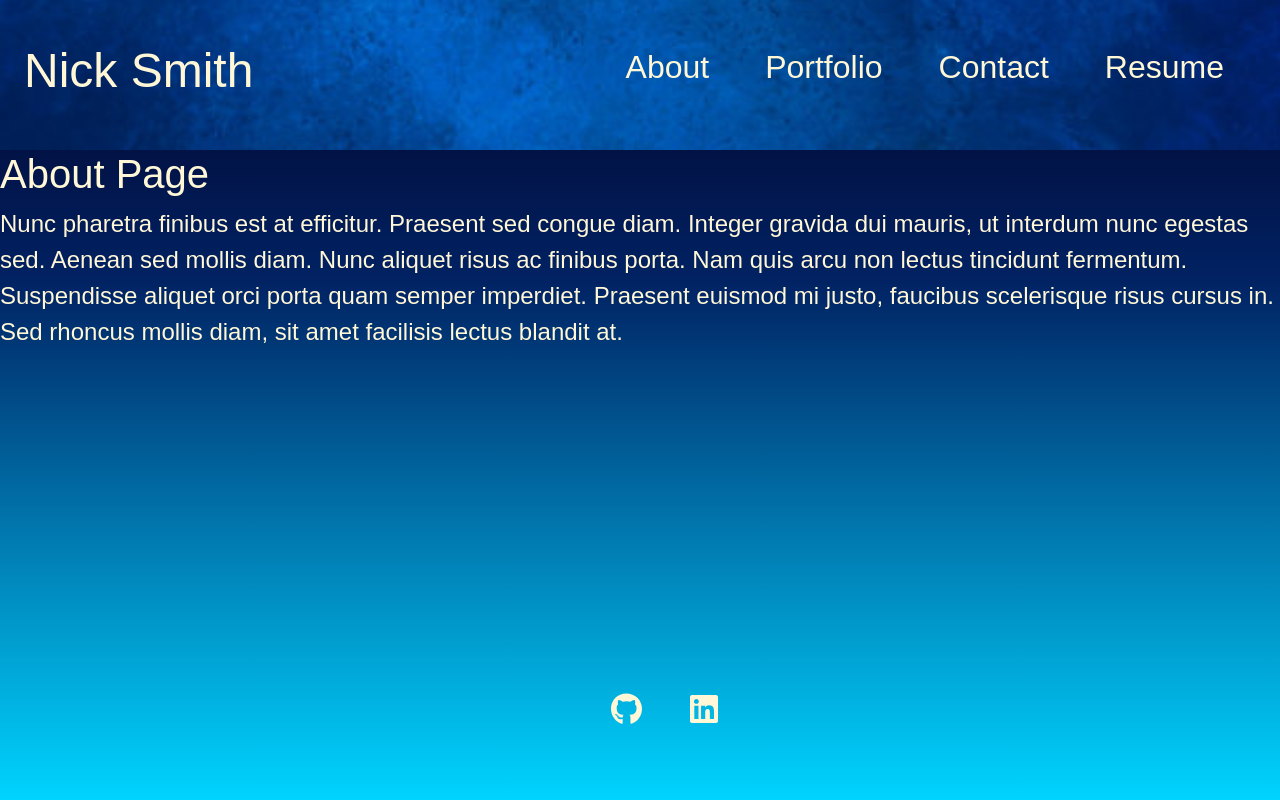
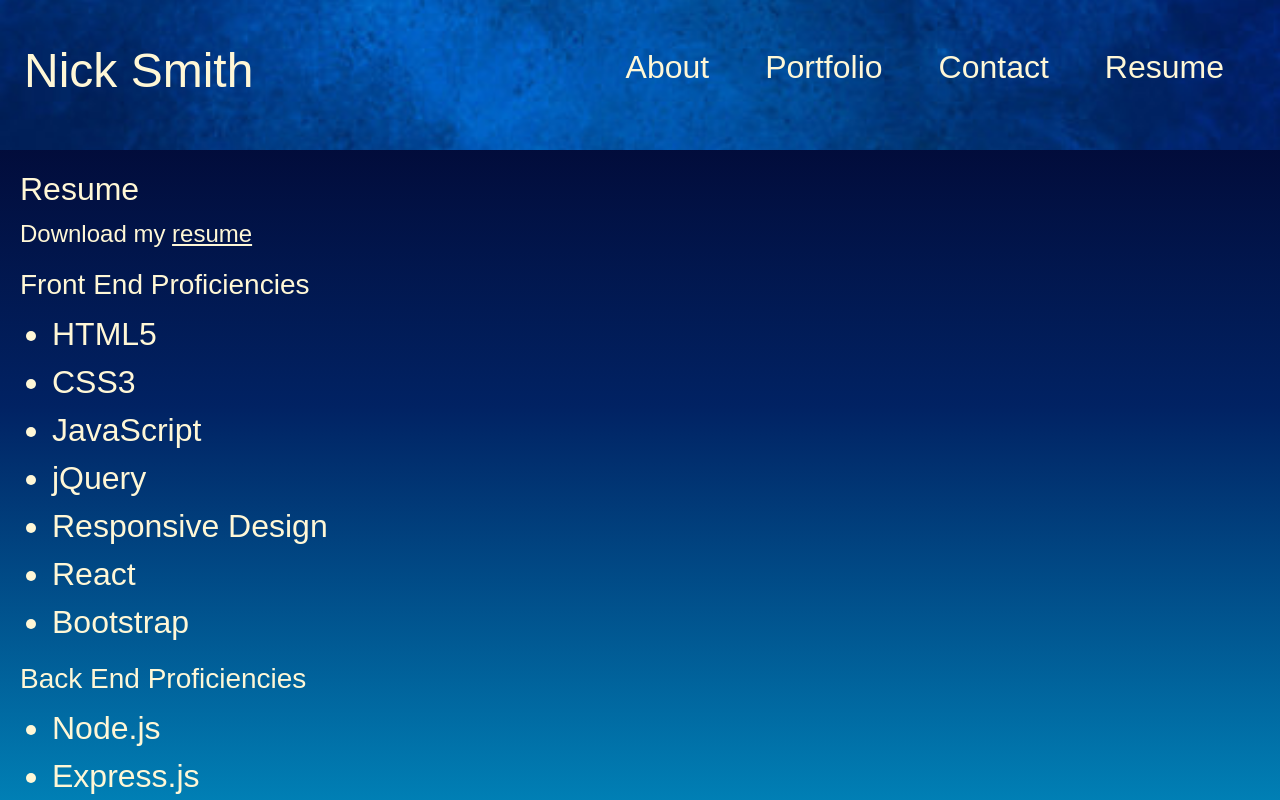
Before and after one commit to nicklearning/react-portfolio, a React (Vite) app: page /Resume in a window 1280 px wide. Shown: the top 800 px of the page. Built offline with nearby package versions, Linux system fonts and the light colour scheme; a web font is replaced by a local one.

Commit message:
Add resume Page

```diff
--- /dev/null
+++ b/src/components/ResumeComponent.jsx
@@ -0,0 +1,33 @@
+const ResumePage = () => {
+    return (
+        <div className="resume-page-container">
+            <h2>Resume</h2>
+            <p>Download my <a href="./src/assets/Nick Smith Resume.pdf" download>resume</a></p>
+
+            <h3>Front End Proficiencies</h3>
+            <ul>
+                <li>HTML5</li>
+                <li>CSS3</li>
+                <li>JavaScript</li>
+                <li>jQuery</li>
+                <li>Responsive Design</li>
+                <li>React</li>
+                <li>Bootstrap</li>
+                {/* Add more front-end proficiencies as needed */}
+            </ul>
+
+            <h3>Back End Proficiencies</h3>
+            <ul>
+                <li>Node.js</li>
+                <li>Express.js</li>
+                <li>MongoDB, Mongoose</li>
+                <li>APIs</li>
+                <li>MySQL, Sequelize</li>
+                <li>GraphQL</li>
+                {/* Add more back-end proficiencies as needed */}
+            </ul>
+        </div>
+    );
+};
+
+export default ResumePage;
--- a/src/pages/About.jsx
+++ b/src/pages/About.jsx
@@ -1,7 +1,7 @@
 export default function About() {
   return (
-    <div className="mx-4 py-4 about-me-container">
-      <h3>About Me</h3>
+    <div className="about-me-container">
+      <h2>About Me</h2>
       <div className="profile-picture-container">
         <img src="./src/assets/profile-pic.jpg" alt="Profile" className="profile-picture" />
       </div>
--- a/src/pages/Portfolio.jsx
+++ b/src/pages/Portfolio.jsx
@@ -4,7 +4,7 @@ import { projects } from '../data/projectsData'; // Import the projects array
 
 const PortfolioPage = () => {
   return (
-    <div className="portfolio-page-container mx-4 py-4">
+    <div className="portfolio-page-container">
       <h2>Portfolio</h2>
       <div className="project-list">
         {projects.map((project) => (
--- a/src/pages/Resume.jsx
+++ b/src/pages/Resume.jsx
@@ -1,15 +1,11 @@
-export default function About() {
-    return (
-      <div>
-        <h1>About Page</h1>
-        <p>
-          Nunc pharetra finibus est at efficitur. Praesent sed congue diam.
-          Integer gravida dui mauris, ut interdum nunc egestas sed. Aenean sed
-          mollis diam. Nunc aliquet risus ac finibus porta. Nam quis arcu non
-          lectus tincidunt fermentum. Suspendisse aliquet orci porta quam semper
-          imperdiet. Praesent euismod mi justo, faucibus scelerisque risus cursus
-          in. Sed rhoncus mollis diam, sit amet facilisis lectus blandit at.
-        </p>
-      </div>
-    );
-  }
+import ResumePage from "../components/ResumeComponent";
+
+const ContactPage = () => {
+  return (
+    <div>
+      <ResumePage />
+    </div>
+  );
+};
+
+export default ContactPage;
--- a/src/styles.css
+++ b/src/styles.css
@@ -90,10 +90,16 @@ p {
 }
 
 .portfolio-page-container {
+    padding: 20px;
     display: flex;
     flex-direction: column;
     align-items: center;
 }
+
+.portfolio-page-container h2 {
+    align-self: flex-start; /* Move h2 to the left */
+
+  }
 
 .project-list {
     display: grid;
@@ -174,10 +180,6 @@ p {
     /* Add padding around the content */
 }
 
-.contact-container h2 {
-    text-decoration: underline;
-    /* Add padding around the content */
-}
 
 .contact-info {
     border: 1px solid #ddd;
@@ -192,6 +194,17 @@ p {
     /* Add margin between contact info items */
 }
 
+.resume-page-container {
+    padding: 20px;
+}
+
+.resume-page-container a {
+    color: inherit;
+}
+
+.about-me-container {
+    padding: 20px;
+}
 
 /* Media query for tablets */
 @media (min-width: 768px) {
```
Also changed, not shown: 1 other file (tests, documents, lock files or other folders).
